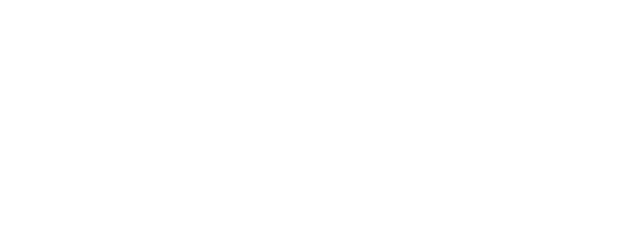
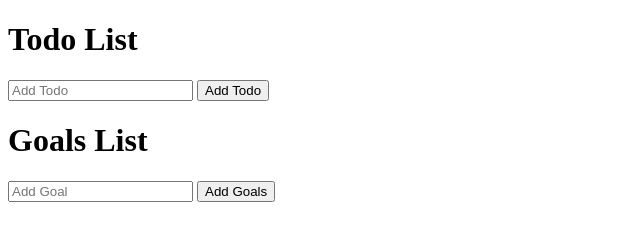
Before and after one commit to blitnee/todo-app, a plain HTML site: page index.html in a window 1280 px wide. Shown: the whole page, without its empty margins (0-640 px from the left). Drawn offline with Linux system fonts and the light colour scheme.

Commit message:
feat: Add goals/todo elements

```diff
--- a/index.html
+++ b/index.html
@@ -4,9 +4,20 @@
 	<title>Todos Goals</title>
 </head>
 <body>
+	<div>
+		<h1>Todo List</h1>
+		<input id='todo' type='text' placeholder='Add Todo' />
+		<button id='todoBtn'>Add Todo</button>
+		<ul id='todoList'></ul>
+	</div>
+	<div>
+		<h1>Goals List</h1>
+		<input id='goal' type='text' placeholder='Add Goal' />
+		<button id='goalBtn'>Add Goals</button>
+		<ul id='goalList'></ul>
+	</div>
 
 	<script type="text/javascript">
-
 		function createStore (reducer) {
 
 			 let state
```
